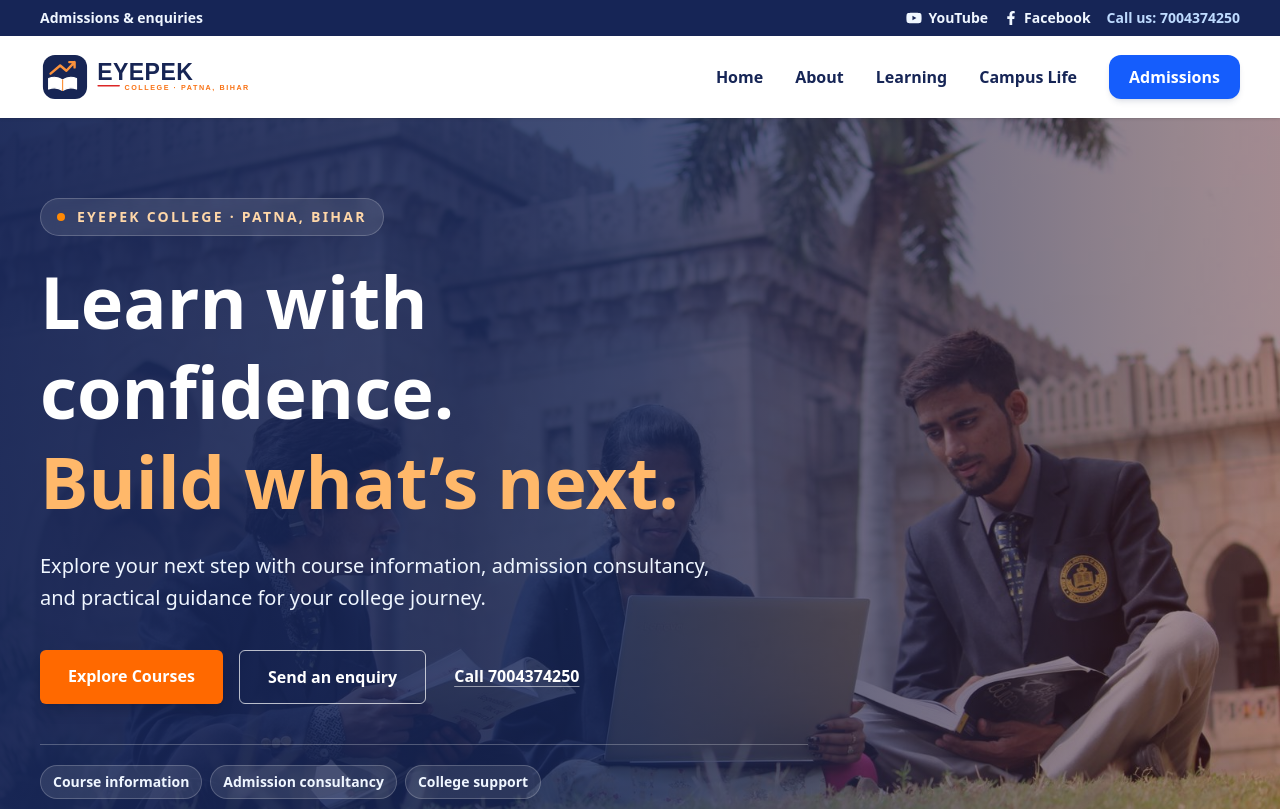
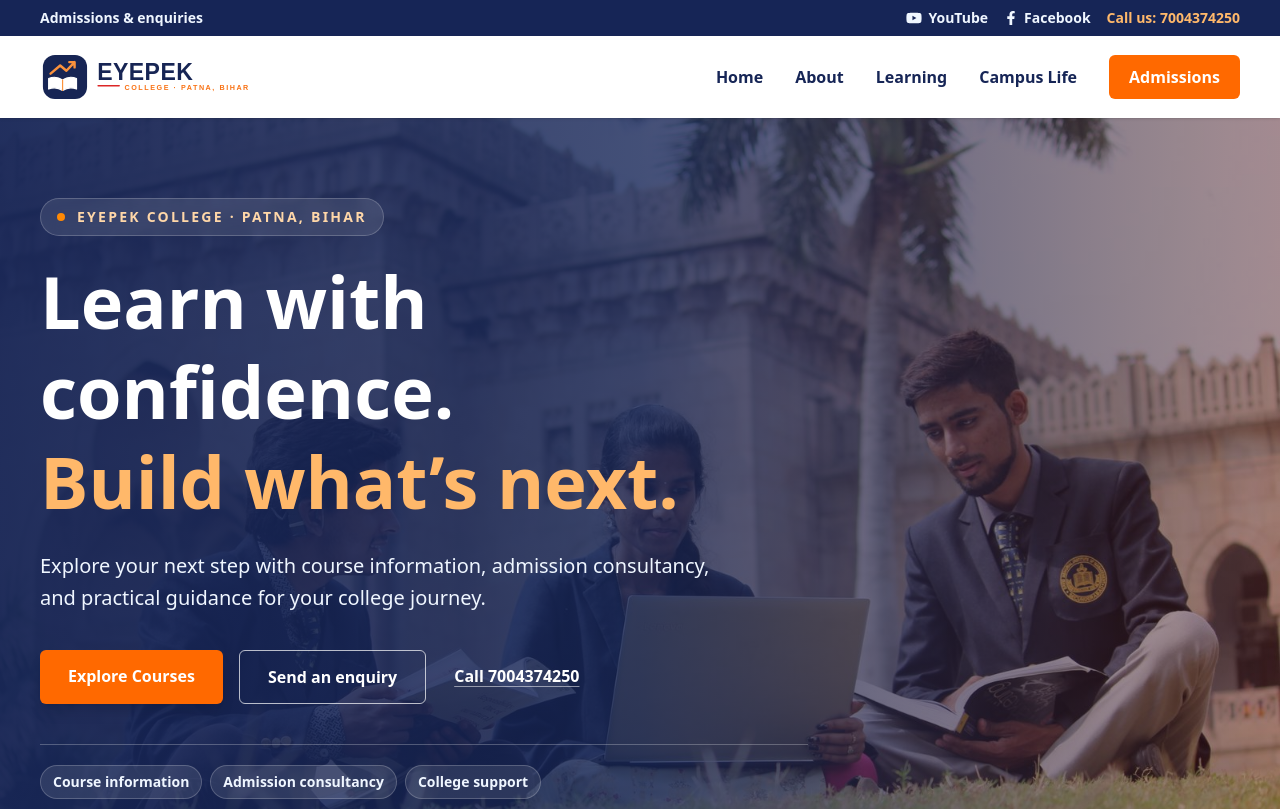
Before and after one commit to eyepek/EYEPEK, a React (Vite) app: page / in a window 1280 px wide. Shown: the top 809 px of the page. Built offline with nearby package versions, Linux system fonts and the light colour scheme.

Commit message:
Restore original orange and red accent colors

```diff
--- a/src/components/NavBar.jsx
+++ b/src/components/NavBar.jsx
@@ -15,13 +15,13 @@ const NavBar = () => {
           <span>Admissions &amp; enquiries</span>
           <div className='flex flex-wrap items-center gap-x-4 gap-y-2'>
             <InstallAppButton />
-            <a href='https://www.youtube.com/@eyepek' target='_blank' rel='noreferrer' aria-label='Visit EYEPEK on YouTube (opens in a new tab)' className='inline-flex items-center gap-1.5 text-blue-50 transition hover:text-blue-200'>
+            <a href='https://www.youtube.com/@eyepek' target='_blank' rel='noreferrer' aria-label='Visit EYEPEK on YouTube (opens in a new tab)' className='inline-flex items-center gap-1.5 text-blue-50 transition hover:text-orange-300'>
               <FaYoutube aria-hidden='true' className='h-4 w-4' /> YouTube
             </a>
-            <a href='https://www.facebook.com/share/1E6U716f8p/' target='_blank' rel='noreferrer' aria-label='Visit EYEPEK on Facebook (opens in a new tab)' className='inline-flex items-center gap-1.5 text-blue-50 transition hover:text-blue-200'>
+            <a href='https://www.facebook.com/share/1E6U716f8p/' target='_blank' rel='noreferrer' aria-label='Visit EYEPEK on Facebook (opens in a new tab)' className='inline-flex items-center gap-1.5 text-blue-50 transition hover:text-orange-300'>
               <FaFacebookF aria-hidden='true' className='h-3.5 w-3.5' /> Facebook
             </a>
-            <a href='tel:7004374250' className='text-blue-200 transition hover:text-white'>Call us: 7004374250</a>
+            <a href='tel:7004374250' className='text-orange-300 transition hover:text-white'>Call us: 7004374250</a>
           </div>
         </div>
       </div>
@@ -33,11 +33,11 @@ const NavBar = () => {
           <IoMdMenu className='h-8 w-8' />
         </button>
         <nav id='primary-navigation' className={`${isOpen ? 'flex' : 'hidden'} absolute left-0 top-full w-full flex-col gap-5 border-t border-slate-100 bg-white px-6 py-5 font-semibold text-blue-950 shadow-lg lg:static lg:flex lg:w-auto lg:flex-row lg:items-center lg:gap-8 lg:border-0 lg:bg-transparent lg:p-0 lg:shadow-none`}>
-          <Link to='/' onClick={closeMenu} className='hover:text-blue-700'>Home</Link>
-          <a href='/#about' onClick={closeMenu} className='hover:text-blue-700'>About</a>
-          <a href='/#learning' onClick={closeMenu} className='hover:text-blue-700'>Learning</a>
-          <a href='/#campus' onClick={closeMenu} className='hover:text-blue-700'>Campus Life</a>
-          <a href='/#admissions' onClick={closeMenu} className='rounded-xl bg-blue-600 px-5 py-2.5 text-center text-white shadow-md shadow-blue-950/10 transition hover:bg-blue-700 focus-visible:outline-none focus-visible:ring-4 focus-visible:ring-blue-300'>Admissions</a>
+          <Link to='/' onClick={closeMenu} className='hover:text-red-600'>Home</Link>
+          <a href='/#about' onClick={closeMenu} className='hover:text-red-600'>About</a>
+          <a href='/#learning' onClick={closeMenu} className='hover:text-red-600'>Learning</a>
+          <a href='/#campus' onClick={closeMenu} className='hover:text-red-600'>Campus Life</a>
+          <a href='/#admissions' onClick={closeMenu} className='rounded-md bg-orange-500 px-5 py-2.5 text-center text-white transition hover:bg-orange-600'>Admissions</a>
         </nav>
       </div>
     </header>
```
